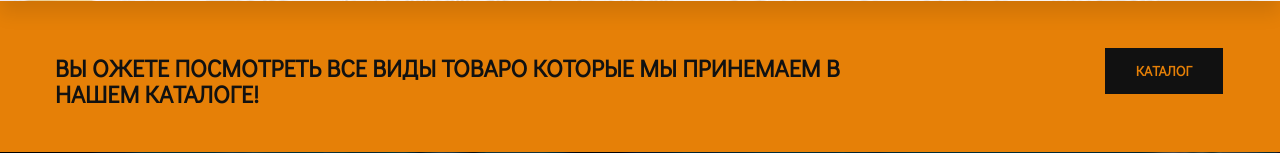
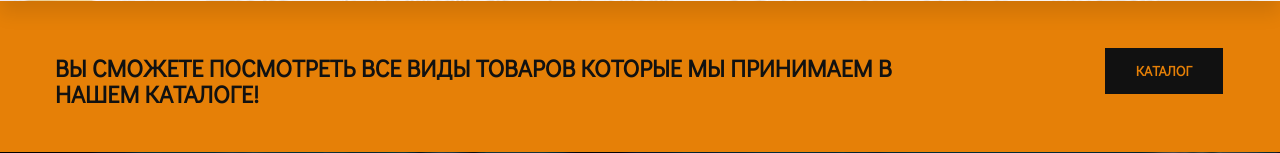
Before and after one commit to bnvStorm/ecoimpls, a WordPress theme: template index.php in a window 1280 px wide. Shown: the part 1269-1422 px from the top of the page. Run offline with PHP 8.4 and a stand-in for WordPress, Linux system fonts and the light colour scheme; the site name, menu and one post (Sample post) are stand-ins, and other content is empty; some web fonts are replaced.

Commit message:
Update index.php

```diff
--- a/index.php
+++ b/index.php
@@ -55,7 +55,7 @@
 				<div class="container">
 					<div class="row">
 						<div class="col-xs-12 col-sm-9">
-							<p>Вы ожете посмотреть все виды товаро которые мы принемаем в нашем каталоге!</p>
+							<p>Вы сможете посмотреть все виды товаров которые мы принимаем в нашем каталоге!</p>
 						</div>
 						<div class="col-xs-12 col-sm-3">
 							<a href="project1" class="btn text-center text-uppercase">КАТАЛОГ</a>
```
